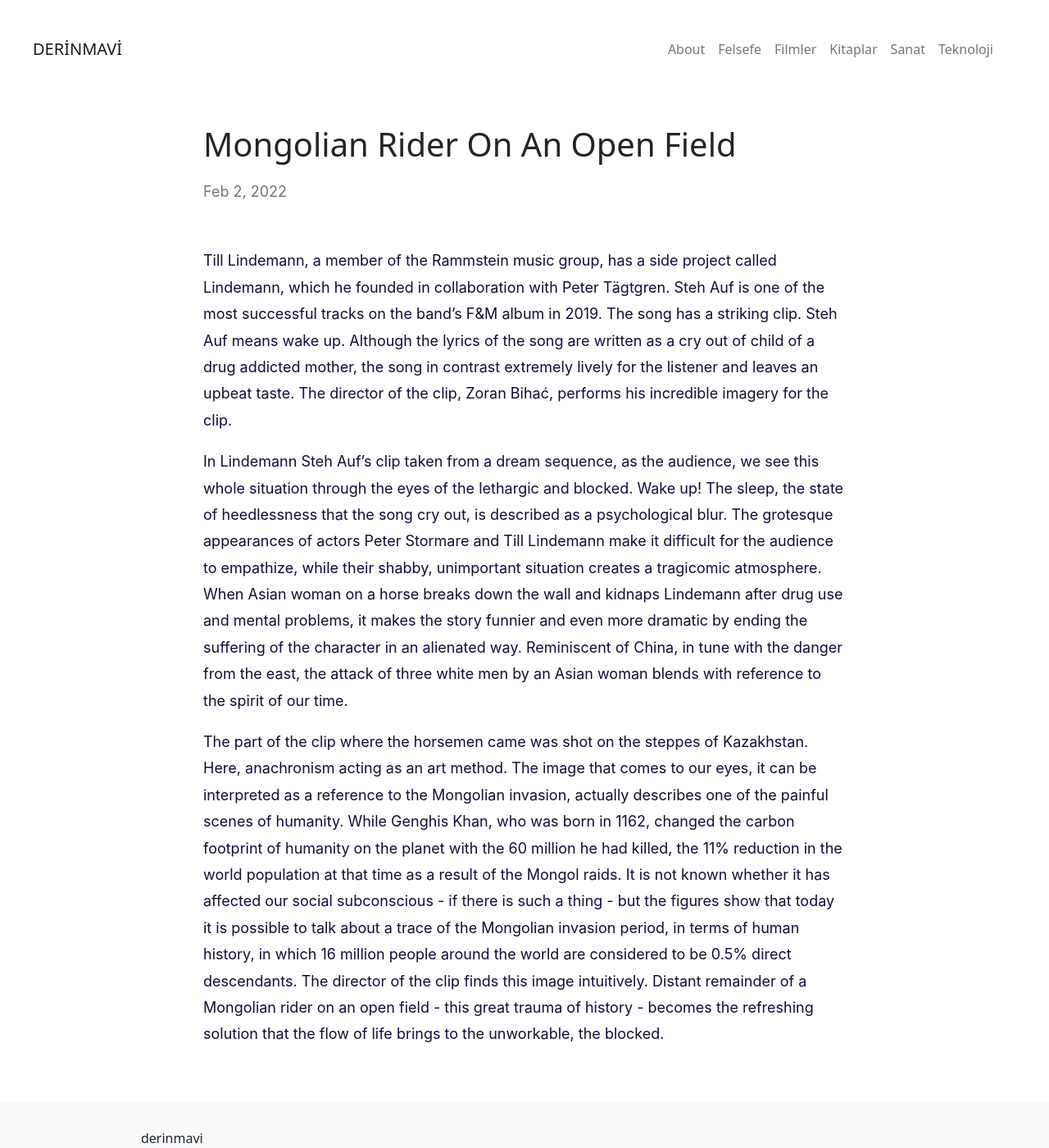
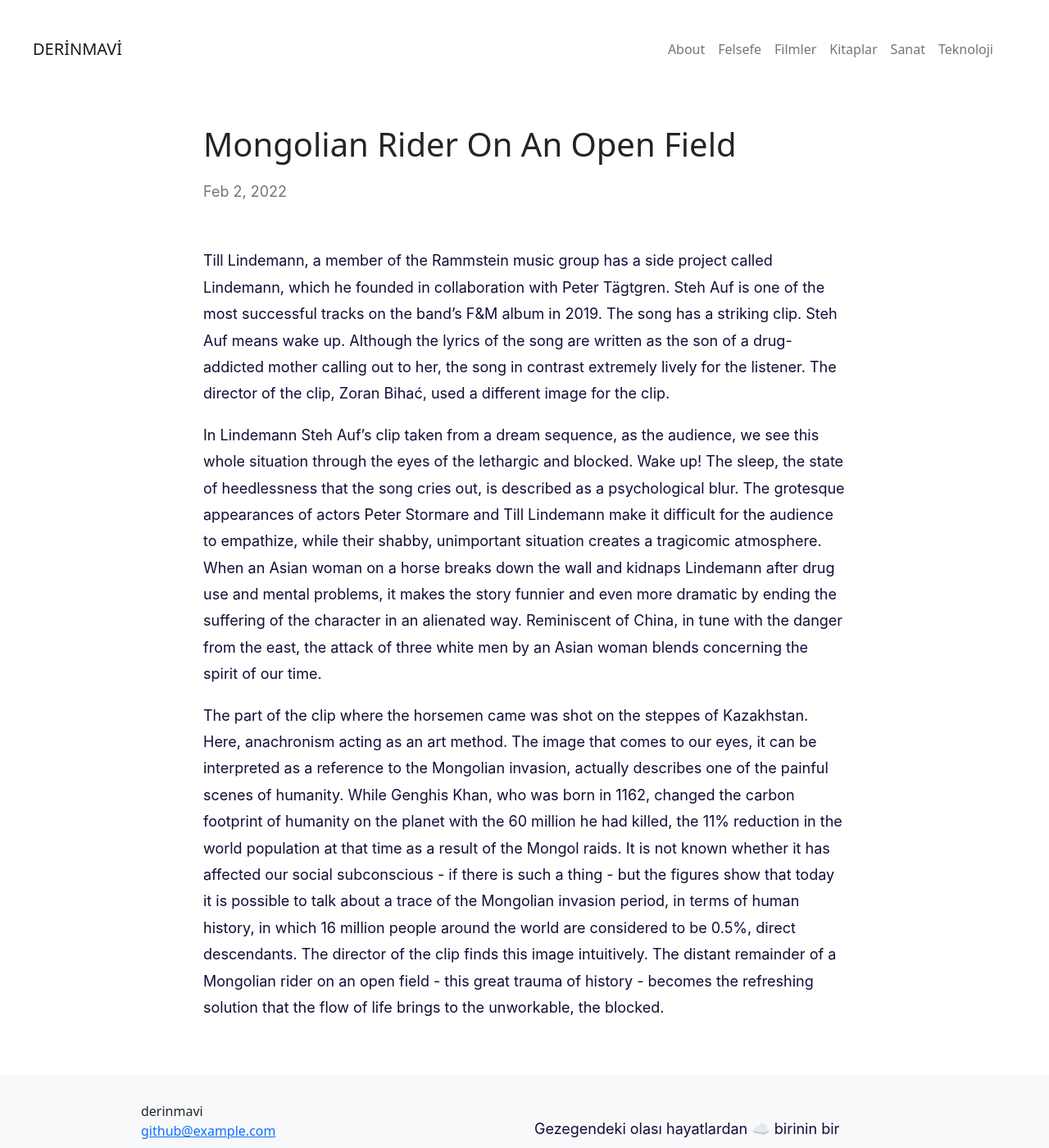
Before and after one commit to tozbulut/derinmavi.io, a Jekyll site: the page built from _posts/2022-02-02-acik-alanda-bir-mogol-atlisi.md, in a window 1280 px wide and 1400 px high. Shown: the whole window at 82% size. Built offline with Jekyll 4.4.1, drawn with Linux system fonts in a browser that asks for light colours.

Commit message:
Update 2022-02-02-acik-alanda-bir-mogol-atlisi.md

```diff
--- a/_posts/2022-02-02-acik-alanda-bir-mogol-atlisi.md
+++ b/_posts/2022-02-02-acik-alanda-bir-mogol-atlisi.md
@@ -5,8 +5,8 @@
 img : https://derinmavi.io/images/steh-auf.png
 ---
 
-Till Lindemann, a member of the Rammstein music group, has a side project called Lindemann, which he founded in collaboration with Peter Tägtgren. Steh Auf is one of the most successful tracks on the band's F&M album in 2019. The song has a striking clip. Steh Auf means wake up. Although the lyrics of the song are written as a cry out of child of a drug addicted mother, the song in contrast extremely lively for the listener and leaves an upbeat taste. The director of the clip, Zoran Bihać, performs his incredible imagery for the clip.
+Till Lindemann, a member of the Rammstein music group has a side project called Lindemann, which he founded in collaboration with Peter Tägtgren. Steh Auf is one of the most successful tracks on the band’s F&M album in 2019. The song has a striking clip. Steh Auf means wake up. Although the lyrics of the song are written as the son of a drug-addicted mother calling out to her, the song in contrast extremely lively for the listener. The director of the clip, Zoran Bihać, used a different image for the clip.
 
-In Lindemann Steh Auf's clip taken from a dream sequence, as the audience, we see this whole situation through the eyes of the lethargic and blocked. Wake up! The sleep, the state of heedlessness that the song cry out, is described as a psychological blur. The grotesque appearances of actors Peter Stormare and Till Lindemann make it difficult for the audience to empathize, while their shabby, unimportant situation creates a tragicomic atmosphere. When Asian woman on a horse breaks down the wall and kidnaps Lindemann after drug use and mental problems, it makes the story funnier and even more dramatic by ending the suffering of the character in an alienated way. Reminiscent of China, in tune with the danger from the east, the attack of three white men by an Asian woman blends with reference to the spirit of our time.
+In Lindemann Steh Auf's clip taken from a dream sequence, as the audience, we see this whole situation through the eyes of the lethargic and blocked. Wake up! The sleep, the state of heedlessness that the song cries out, is described as a psychological blur. The grotesque appearances of actors Peter Stormare and Till Lindemann make it difficult for the audience to empathize, while their shabby, unimportant situation creates a tragicomic atmosphere. When an Asian woman on a horse breaks down the wall and kidnaps Lindemann after drug use and mental problems, it makes the story funnier and even more dramatic by ending the suffering of the character in an alienated way. Reminiscent of China, in tune with the danger from the east, the attack of three white men by an Asian woman blends concerning the spirit of our time.
 
-The part of the clip where the horsemen came was shot on the steppes of Kazakhstan. Here, anachronism acting as an art method. The image that comes to our eyes, it can be interpreted as a reference to the Mongolian invasion, actually describes one of the painful scenes of humanity. While Genghis Khan, who was born in 1162, changed the carbon footprint of humanity on the planet with the 60 million he had killed, the 11% reduction in the world population at that time as a result of the Mongol raids. It is not known whether it has affected our social subconscious - if there is such a thing - but the figures show that today it is possible to talk about a trace of the Mongolian invasion period, in terms of human history, in which 16 million people around the world are considered to be 0.5% direct descendants. The director of the clip finds this image intuitively. Distant remainder of a Mongolian rider on an open field - this great trauma of history - becomes the refreshing solution that the flow of life brings to the unworkable, the blocked.
+The part of the clip where the horsemen came was shot on the steppes of Kazakhstan. Here, anachronism acting as an art method. The image that comes to our eyes, it can be interpreted as a reference to the Mongolian invasion, actually describes one of the painful scenes of humanity. While Genghis Khan, who was born in 1162, changed the carbon footprint of humanity on the planet with the 60 million he had killed, the 11% reduction in the world population at that time as a result of the Mongol raids. It is not known whether it has affected our social subconscious - if there is such a thing - but the figures show that today it is possible to talk about a trace of the Mongolian invasion period, in terms of human history, in which 16 million people around the world are considered to be 0.5%, direct descendants. The director of the clip finds this image intuitively. The distant remainder of a Mongolian rider on an open field - this great trauma of history - becomes the refreshing solution that the flow of life brings to the unworkable, the blocked.
```
